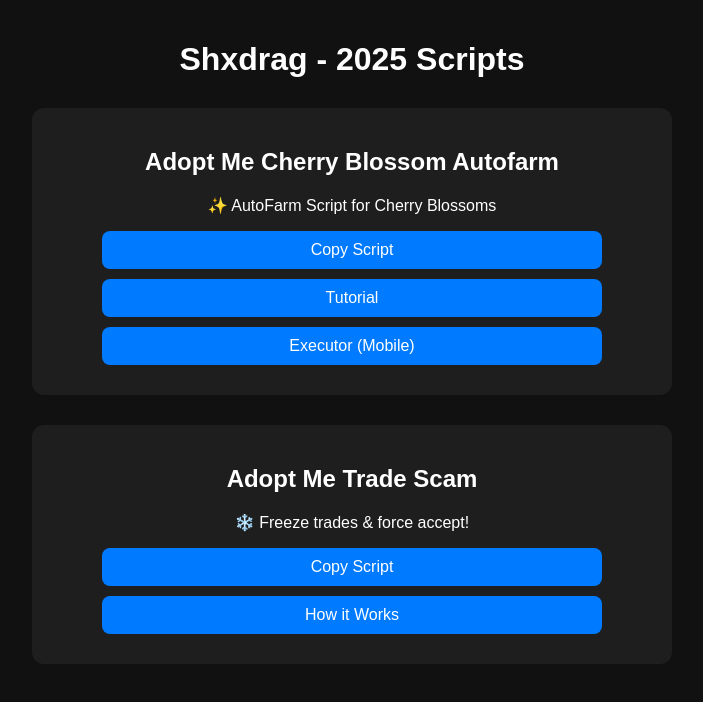
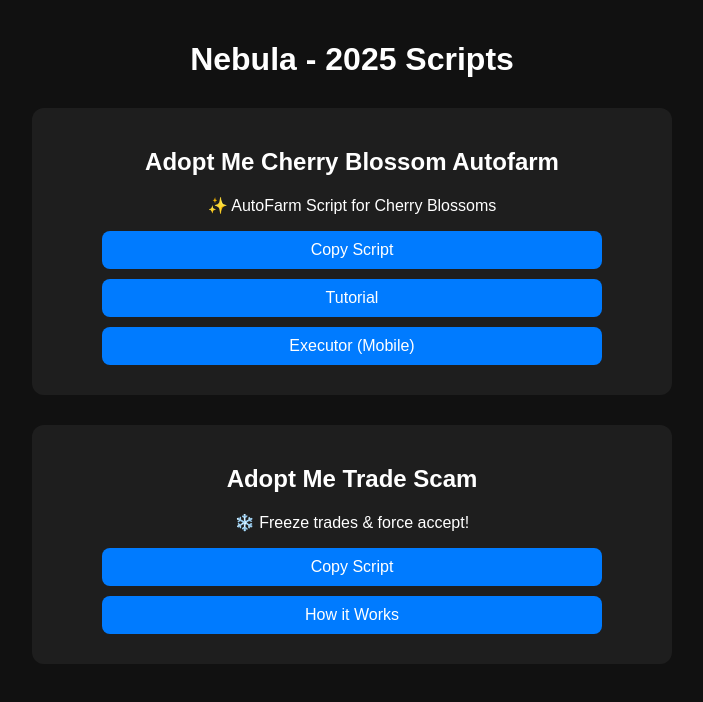
Before and after one commit to MM2Nebula/MM2Nebula.github.io, a plain HTML site: page index.html in a window 1280 px wide. Shown: the whole page, without its empty margins (288-991 px from the left). Drawn offline with Linux system fonts and the light colour scheme.

Commit message:
Update index.html

```diff
--- a/index.html
+++ b/index.html
@@ -39,7 +39,7 @@
   </style>
 </head>
 <body>
-  <h1>Shxdrag - 2025 Scripts</h1>
+  <h1>Nebula - 2025 Scripts</h1>
 
   <div class="card">
     <h2>Adopt Me Cherry Blossom Autofarm</h2>
```
